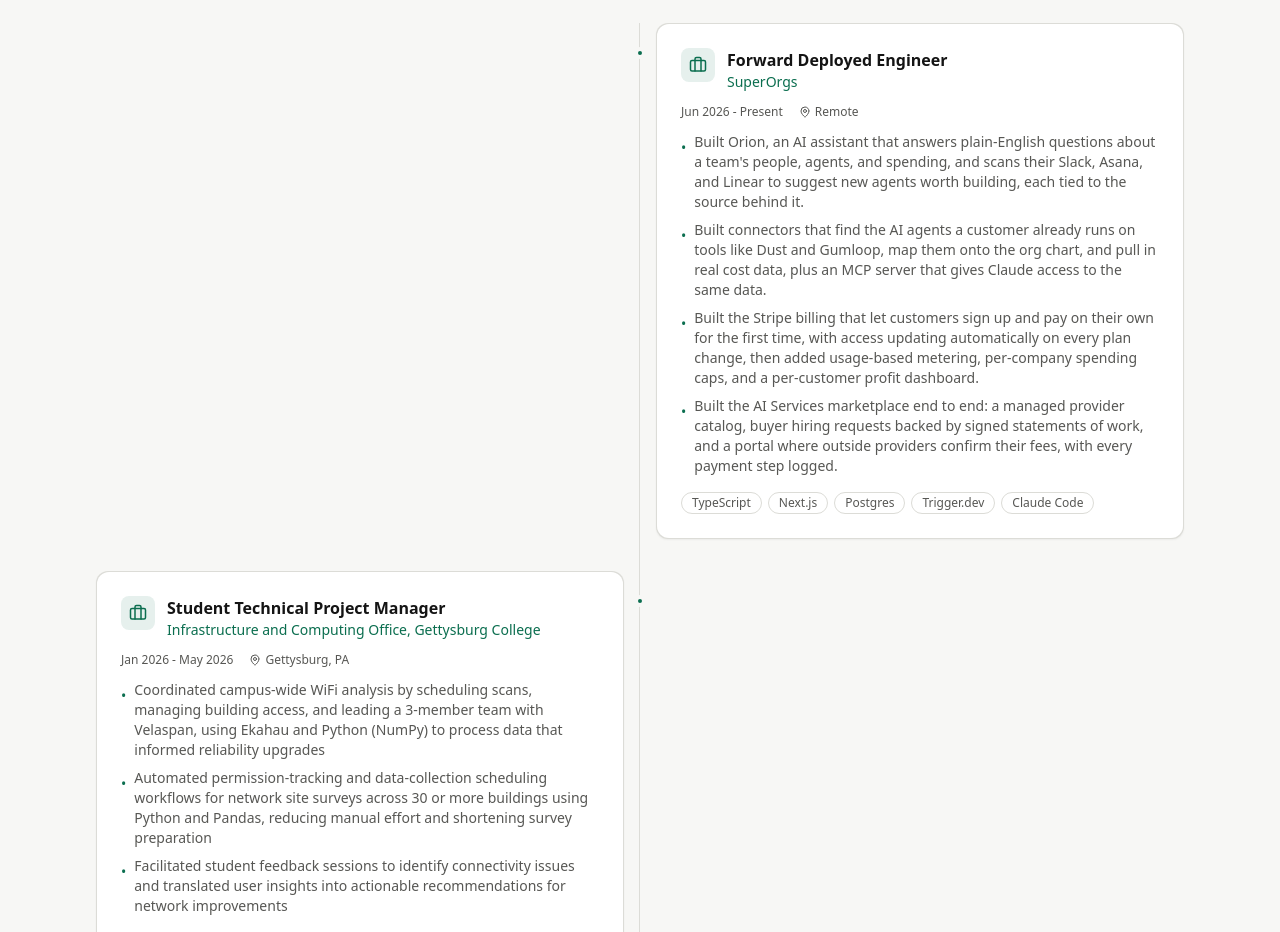
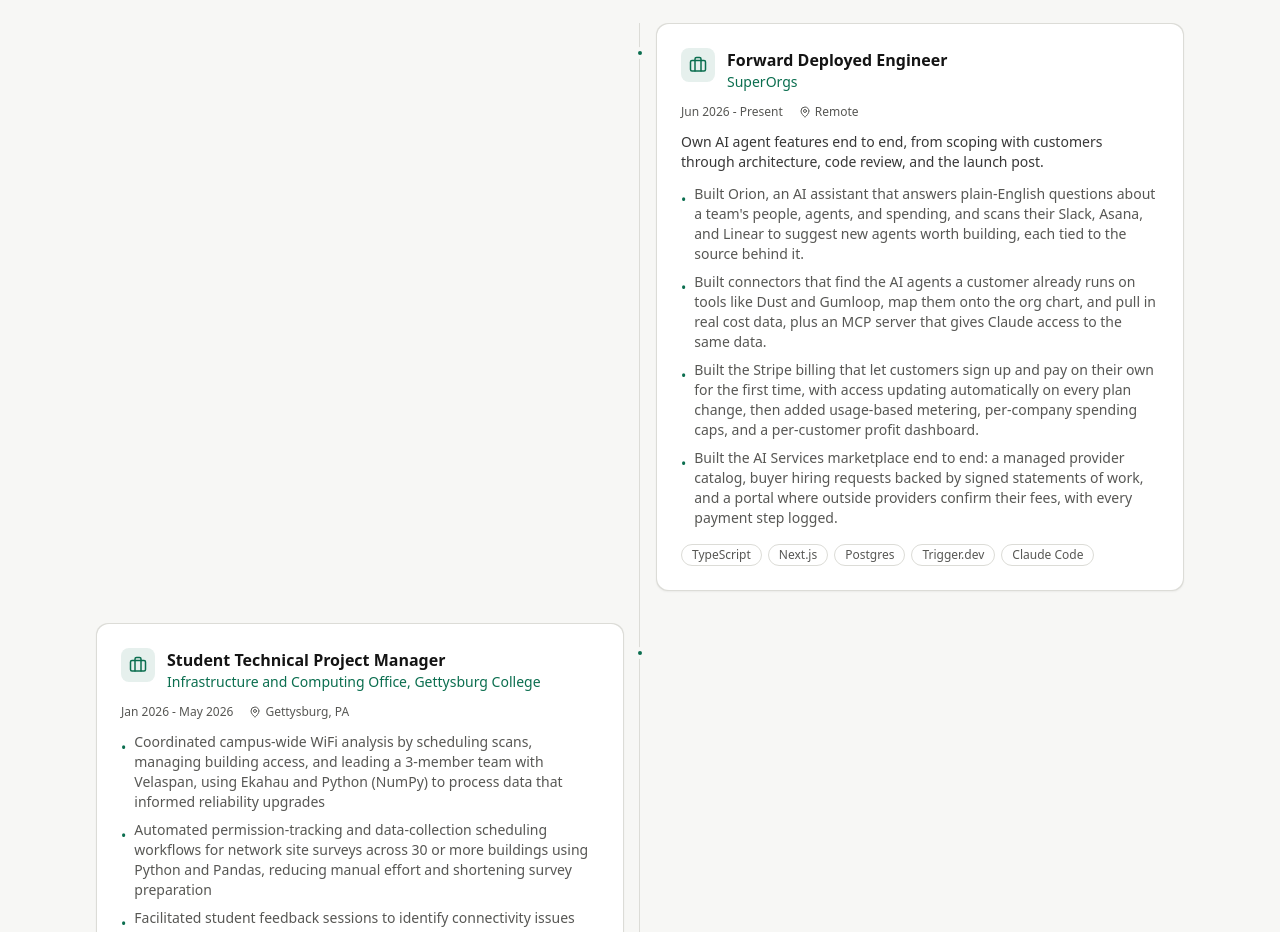
Before and after one commit to salehaiftikharr/portfolio, a Next.js app: page / in a window 1280 px wide. Shown: the part 6080-7012 px from the top of the page. Built offline with nearby package versions, Linux system fonts and the light colour scheme.

Commit message:
Carry the resume scope line into the SuperOrgs card

```diff
--- a/src/components/sections/Experience.tsx
+++ b/src/components/sections/Experience.tsx
@@ -58,6 +58,12 @@
                       </span>
                     </div>
 
+                    {exp.scope && (
+                      <p className="text-sm text-foreground/85 mb-3">
+                        {exp.scope}
+                      </p>
+                    )}
+
                     <ul className="space-y-2 mb-4">
                       {exp.description.map((item, i) => (
                         <li key={i} className="text-sm text-muted flex gap-2">
--- a/src/data/experience.ts
+++ b/src/data/experience.ts
@@ -8,6 +8,8 @@
     location: "Remote",
     duration: "Jun 2026 - Present",
     type: "work",
+    scope:
+      "Own AI agent features end to end, from scoping with customers through architecture, code review, and the launch post.",
     description: [
       "Built Orion, an AI assistant that answers plain-English questions about a team's people, agents, and spending, and scans their Slack, Asana, and Linear to suggest new agents worth building, each tied to the source behind it.",
       "Built connectors that find the AI agents a customer already runs on tools like Dust and Gumloop, map them onto the org chart, and pull in real cost data, plus an MCP server that gives Claude access to the same data.",
--- a/src/types/index.ts
+++ b/src/types/index.ts
@@ -37,6 +37,8 @@
   location: string;
   duration: string;
   type: "work" | "education";
+  /** One-line scope of the role, shown above the bullets, mirroring the resume. */
+  scope?: string;
   description: string[];
   techStack?: string[];
 }
```
